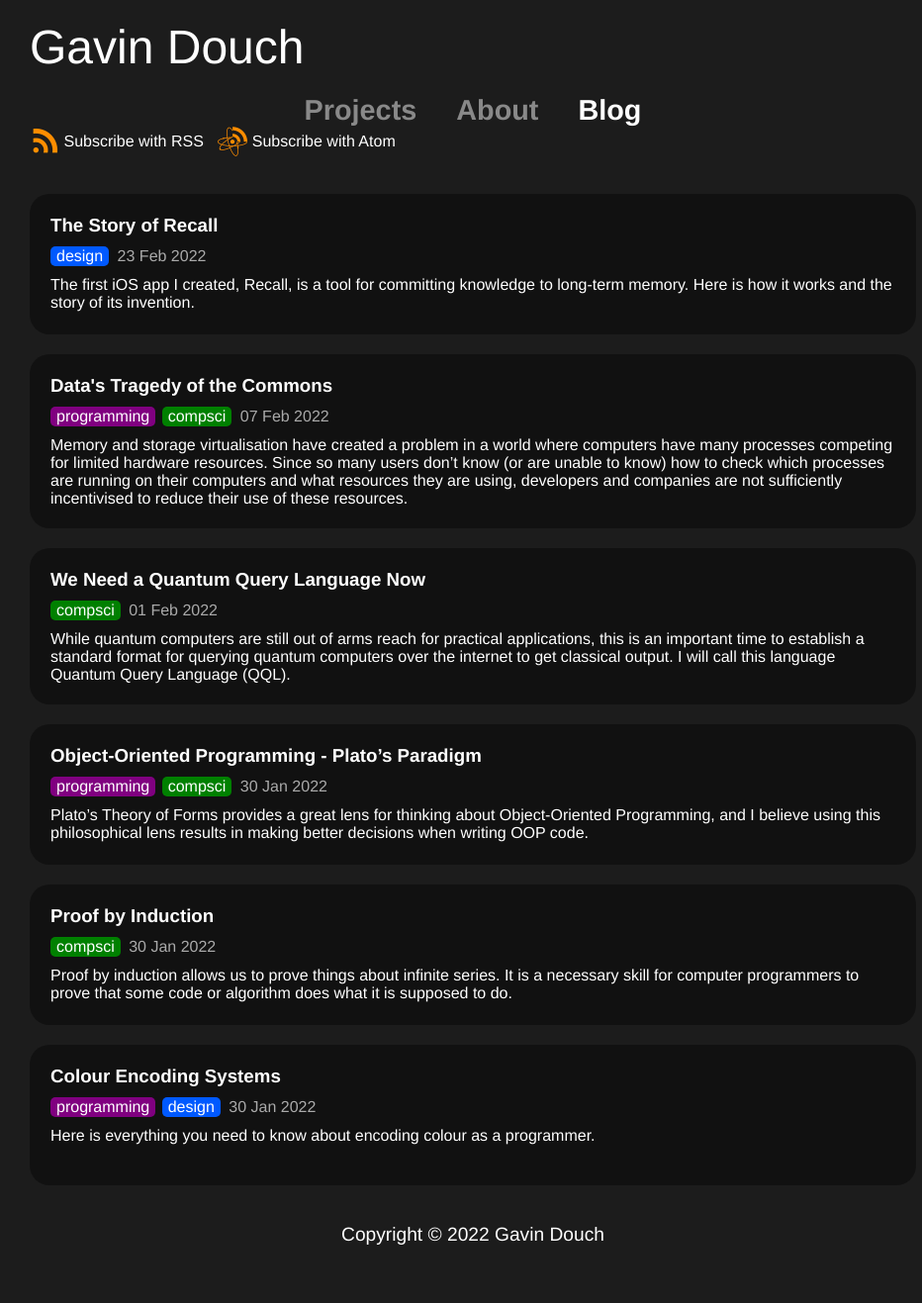
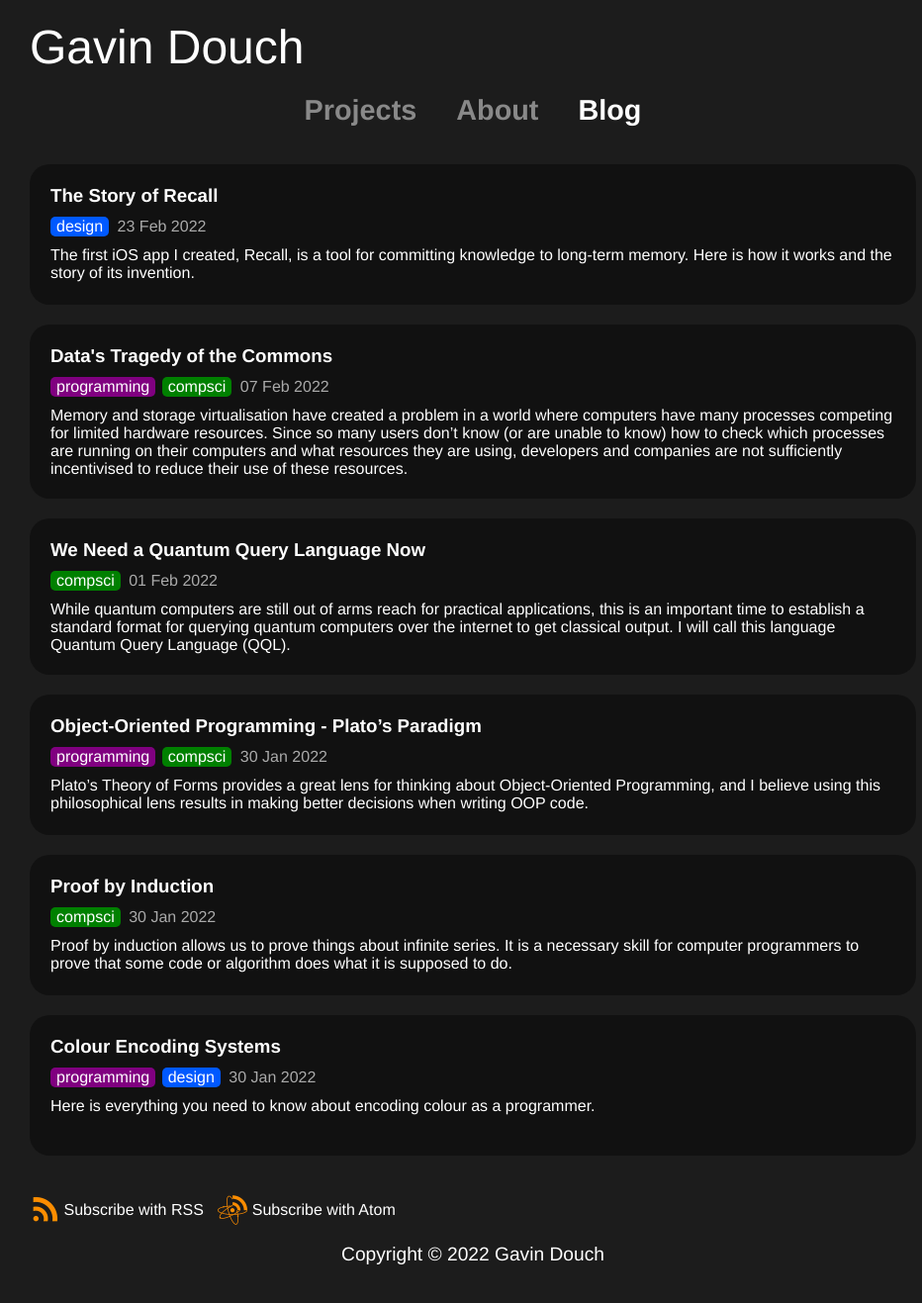
Before and after one commit to Coedice/website, a Jekyll site: the page built from blog.html, in a window 1280 px wide. Shown: the whole page at 99% size, without its empty margins (162-1094 px from the left). Built offline with Jekyll 4.4.1, drawn with Linux system fonts in a browser that asks for light colours.

Commit message:
Move RSS and Atom subscription links to the bottom of the page
- Add shorter subscription link labels for mobile

```diff
--- a/_includes/subscribe.html
+++ b/_includes/subscribe.html
@@ -1,10 +1,12 @@
 <div id="subscriptionButtons">
 	<a href="{{ '/blog/feed.rss' | relative_url }}">
 		<img src="{{ '/assets/images/rssIcon.png' | relative_url }}" alt="RSS feed">
-		<span>Subscribe with RSS</span>
+		<span class="long">Subscribe with RSS</span>
+		<span class="short">RSS</span>
 	</a>
 	<a href="{{ '/blog/feed.atom' | relative_url }}">
 		<img src="{{ '/assets/images/atomIcon.png' | relative_url }}" alt="Atom feed">
-		<span>Subscribe with Atom</span>
+		<span class="long">Subscribe with Atom</span>
+		<span class="short">Atom</span>
 	</a>
 </div>
--- a/_layouts/post.html
+++ b/_layouts/post.html
@@ -1,7 +1,6 @@
 ---
 layout: default
 ---
-{% include subscribe.html %}
 <h1 id="blogTitle">{{ page.title }}</h1>
 <p id="postMeta"><span class="tagList">{% for tag in page.tags %}<span class="tagLabel {{ tag }}">{{ tag }}</span>{% endfor %}</span> {{ page.date | date_to_string }}, {% include readingTime.html %}</p>
 {{ content }}
@@ -9,3 +8,4 @@ layout: default
 	<a href="{{ page.next.url | relative_url }}"{% if page.next == nil %} style="display: none;"{% endif %}><img src="{{ '/assets/images/chevron.png' | relative_url }}" alt="Left chevron"></a>
 	<a href="{{ page.previous.url | relative_url }}"{% if page.previous == nil %} style="display: none;"{% endif %}><img src="{{ '/assets/images/chevron.png' | relative_url }}" alt="Right chevron"></a>
 </div>
+{% include subscribe.html %}
--- a/_sass/blog.scss
+++ b/_sass/blog.scss
@@ -146,6 +146,8 @@ a.postSummary {
 }
 
 div#subscriptionButtons {
+  padding-top: 20px;
+
   > a {
     text-decoration: none;
     white-space: nowrap;
@@ -158,7 +160,16 @@ div#subscriptionButtons {
       vertical-align: middle;
     }
 
-    span:hover {
+    > span {
+      &.long {
+        display: inline;
+      }
+      &.short {
+        display: none;
+      }
+    }
+
+    > span:hover {
       text-decoration: underline;
     }
 
@@ -173,4 +184,18 @@ div#subscriptionButtons {
   div#postArrow {
     display: none;
   }
+
+  div#subscriptionButtons {
+    > a {
+      > span {
+        &.long {
+          display: none;
+        }
+
+        &.short {
+          display: inline;
+        }
+      }
+    }
+  }
 }
--- a/blog.html
+++ b/blog.html
@@ -4,7 +4,6 @@ layout: default
 scripts:
   - blog.js
 ---
-{% include subscribe.html %}
 <label id="searchSection">
     Search: <input id="searchBar" type="text" oninput="blogSearchFilter()">
 </label>
@@ -32,3 +31,4 @@ scripts:
     </a>
 {% endfor %}
 <p id="noResults">No results found.</p>
+{% include subscribe.html %}
```
